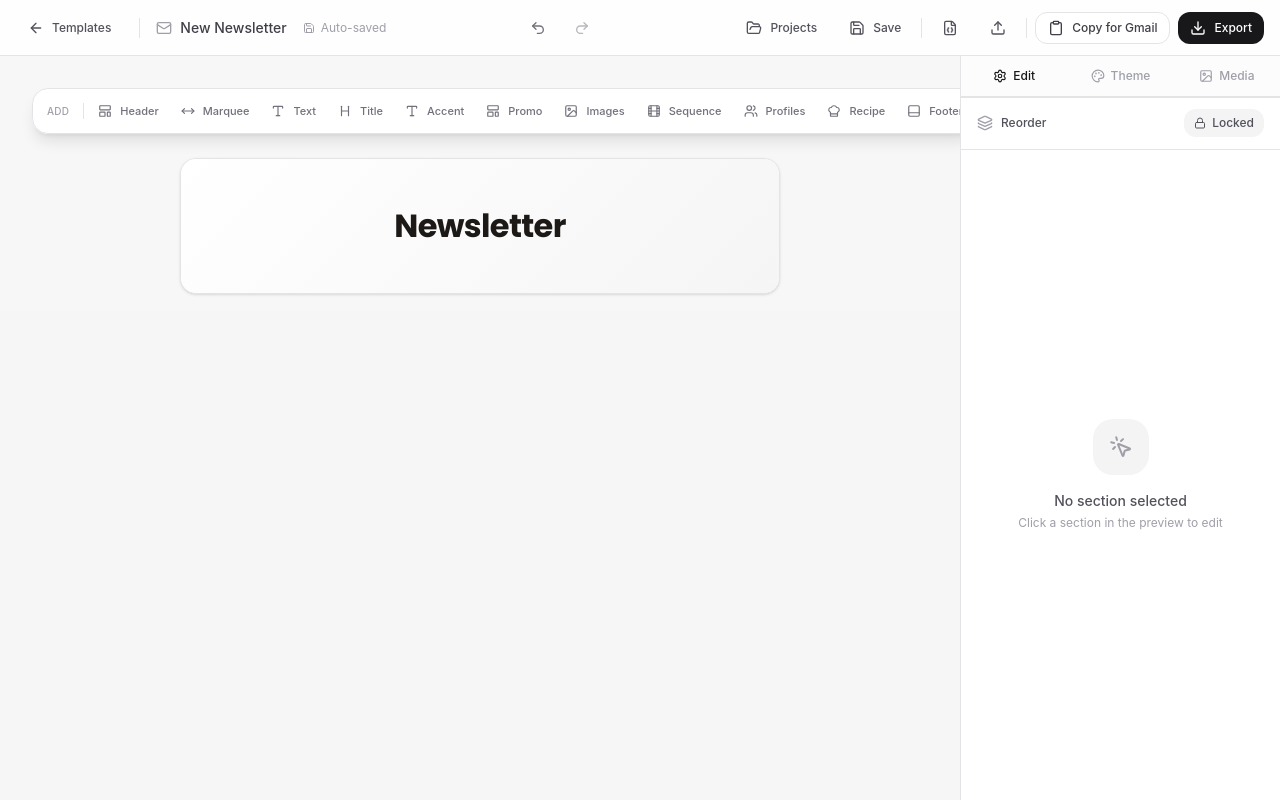
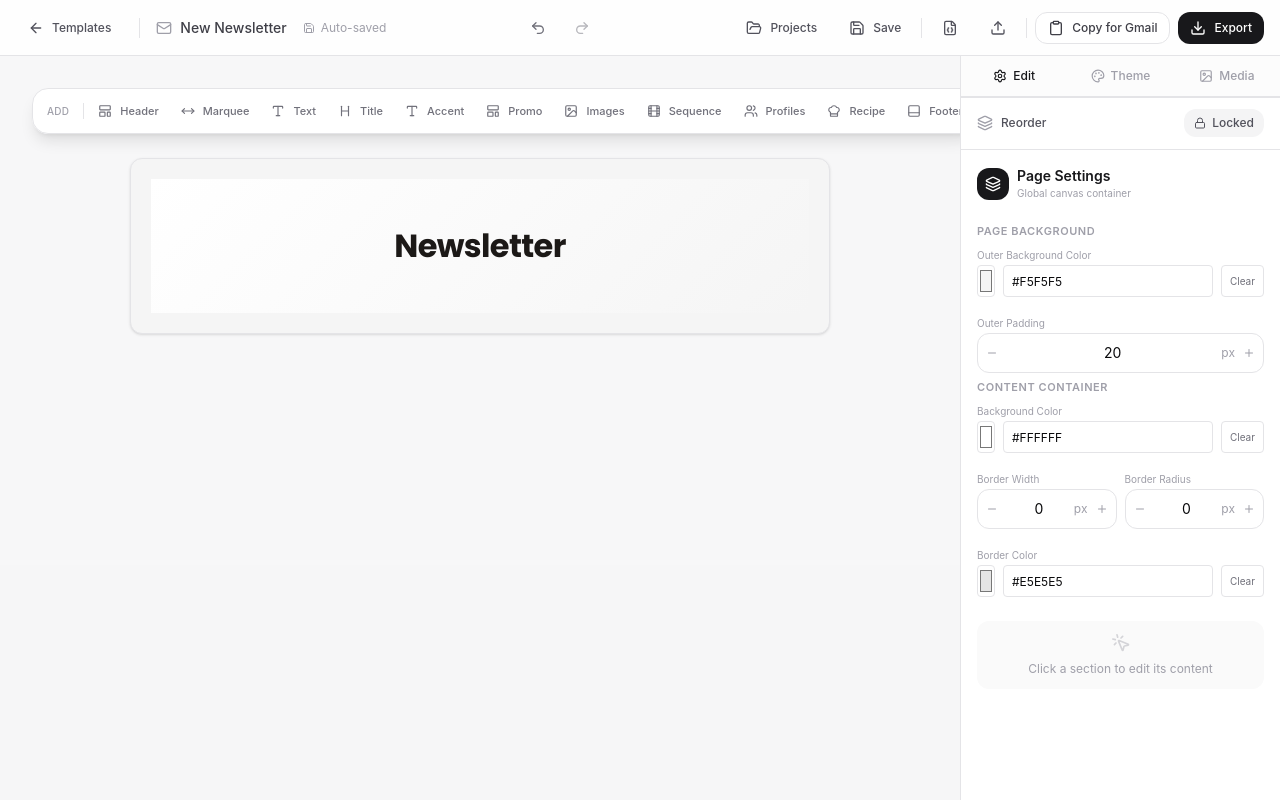
Before and after one commit to yanivorion/newsletter-builder, a React (Vite) app: page / in a window 1280 px wide. Both pictures are taken after a click on the button "Start New". Built offline with nearby package versions, Linux system fonts and the light colour scheme.

Commit message:
Fix email export: 80% width container, table-layout fixed for containment

```diff
--- a/src/App.jsx
+++ b/src/App.jsx
@@ -98,6 +98,16 @@ function AppContent() {
       sections: prev.sections.map(section =>
         section.id === sectionId ? { ...section, ...updates } : section
       )
+    }));
+  }, [setNewsletter]);
+
+  const handlePageSettingsUpdate = useCallback((updates) => {
+    setNewsletter(prev => ({
+      ...prev,
+      pageSettings: {
+        ...prev.pageSettings,
+        ...updates
+      }
     }));
   }, [setNewsletter]);
 
@@ -508,6 +518,7 @@ function AppContent() {
             onAddSection={handleAddSection}
             onReorderSections={handleReorderSections}
             onSectionUpdate={handleSectionUpdate}
+            onPageSettingsUpdate={handlePageSettingsUpdate}
             isUnlocked={isUnlocked}
           />
         </div>
@@ -517,6 +528,7 @@ function AppContent() {
           newsletter={newsletter}
           selectedSection={selectedSection}
           onSectionUpdate={handleSectionUpdate}
+          onPageSettingsUpdate={handlePageSettingsUpdate}
           onDeleteSection={handleDeleteSection}
           onMoveSection={handleMoveSection}
           isUnlocked={isUnlocked}
--- a/src/components/NewsletterEditor.jsx
+++ b/src/components/NewsletterEditor.jsx
@@ -48,6 +48,7 @@ function NewsletterEditor({
   onAddSection,
   onReorderSections,
   onSectionUpdate,
+  onPageSettingsUpdate,
   isUnlocked
 }) {
   const [draggedIndex, setDraggedIndex] = useState(null);
@@ -250,9 +251,30 @@ function NewsletterEditor({
       )}
 
       {/* Newsletter Preview */}
-      <div className="mx-auto w-full max-w-[600px]">
-        <div className="bg-white rounded-xl shadow-sm border border-zinc-200 overflow-hidden">
-          {newsletter.sections.map((section, index) => renderSection(section, index))}
+      <div className="mx-auto w-full max-w-[700px]">
+        {/* Outer Page Background */}
+        <div
+          style={{
+            backgroundColor: newsletter.pageSettings?.outerBackgroundColor || '#F5F5F5',
+            padding: `${newsletter.pageSettings?.outerPadding || 20}px`,
+            borderRadius: '12px',
+          }}
+          className="shadow-sm border border-zinc-200"
+        >
+          {/* Inner Content Container */}
+          <div
+            style={{
+              backgroundColor: newsletter.pageSettings?.innerBackgroundColor || '#FFFFFF',
+              borderRadius: `${newsletter.pageSettings?.innerBorderRadius || 0}px`,
+              border: newsletter.pageSettings?.innerBorderWidth
+                ? `${newsletter.pageSettings.innerBorderWidth}px solid ${newsletter.pageSettings?.innerBorderColor || '#E5E5E5'}`
+                : 'none',
+              overflow: 'hidden',
+            }}
+          >
+            {/* All sections render inside here with consistent width */}
+            {newsletter.sections.map((section, index) => renderSection(section, index))}
+          </div>
         </div>
       </div>
     </div>
--- a/src/components/SidebarEditor.jsx
+++ b/src/components/SidebarEditor.jsx
@@ -107,6 +107,7 @@ function SidebarEditor({
   newsletter,
   selectedSection,
   onSectionUpdate,
+  onPageSettingsUpdate,
   onDeleteSection,
   onMoveSection,
   isUnlocked,
@@ -837,6 +838,27 @@ function SidebarEditor({
               />
             </div>
           </div>
+
+          {/* Transparent background toggle - to show container's background image */}
+          <div className="flex items-center gap-2 p-2 bg-zinc-50 rounded-lg">
+            <label className="flex items-center gap-2 text-xs text-zinc-600 cursor-pointer">
+              <input
+                type="checkbox"
+                checked={section.backgroundColor === 'transparent'}
+                onChange={(e) => {
+                  if (e.target.checked) {
+                    handleFieldChange('backgroundColor', 'transparent');
+                  } else {
+                    handleFieldChange('backgroundColor', '#04D1FC');
+                  }
+                }}
+                className="rounded border-zinc-300 text-[#04D1FC] focus:ring-[#04D1FC]"
+              />
+              Transparent (use container BG image)
+            </label>
+          </div>
+
+          {section.backgroundColor !== 'transparent' && (
             <GradientPicker
               startColor={section.backgroundColor}
               endColor={section.gradientEnd}
@@ -844,6 +866,7 @@ function SidebarEditor({
               onEndColorChange={(color) => handleFieldChange('gradientEnd', color)}
               sectionKey={selectedSection}
             />
+          )}
         </div>
       </FieldGroup>
 
@@ -2699,13 +2722,91 @@ function SidebarEditor({
         {activeTab === 'edit' && (
           <>
             {!selectedSection ? (
-              <div className="h-full flex items-center justify-center p-8">
-                <div className="text-center">
-                  <div className="w-14 h-14 rounded-2xl bg-zinc-100 flex items-center justify-center mx-auto mb-4">
-                    <MousePointerClick className="w-6 h-6 text-zinc-400" />
-                  </div>
-                  <p className="text-sm font-medium text-zinc-600 mb-1">No section selected</p>
-                  <p className="text-xs text-zinc-400">Click a section in the preview to edit</p>
+              <div className="p-4">
+                {/* Page Settings when no section selected */}
+                <div className="mb-4">
+                  <div className="flex items-center gap-2 mb-3">
+                    <div className="w-8 h-8 rounded-lg bg-zinc-900 flex items-center justify-center">
+                      <Layers className="w-4 h-4 text-white" />
+                    </div>
+                    <div>
+                      <h2 className="text-sm font-semibold text-zinc-900">Page Settings</h2>
+                      <p className="text-[10px] text-zinc-400">Global canvas container</p>
+                    </div>
+                  </div>
+                </div>
+
+                {/* Outer Container */}
+                <FieldGroup label="Page Background">
+                  <div className="space-y-3">
+                    <div className="space-y-1">
+                      <span className="text-[10px] text-zinc-400">Outer Background Color</span>
+                      <ImageColorPicker
+                        value={newsletter?.pageSettings?.outerBackgroundColor || '#F5F5F5'}
+                        onChange={(val) => onPageSettingsUpdate?.({ outerBackgroundColor: val })}
+                        placeholder="#F5F5F5"
+                        allowClear
+                      />
+                    </div>
+                    <div className="space-y-1">
+                      <span className="text-[10px] text-zinc-400">Outer Padding</span>
+                      <NumberInput
+                        value={newsletter?.pageSettings?.outerPadding ?? 20}
+                        onChange={(val) => onPageSettingsUpdate?.({ outerPadding: val })}
+                        step={4}
+                        suffix="px"
+                      />
+                    </div>
+                  </div>
+                </FieldGroup>
+
+                {/* Inner Container */}
+                <FieldGroup label="Content Container">
+                  <div className="space-y-3">
+                    <div className="space-y-1">
+                      <span className="text-[10px] text-zinc-400">Background Color</span>
+                      <ImageColorPicker
+                        value={newsletter?.pageSettings?.innerBackgroundColor || '#FFFFFF'}
+                        onChange={(val) => onPageSettingsUpdate?.({ innerBackgroundColor: val })}
+                        placeholder="#FFFFFF"
+                        allowClear
+                      />
+                    </div>
+                    <div className="grid grid-cols-2 gap-2">
+                      <div className="space-y-1">
+                        <span className="text-[10px] text-zinc-400">Border Width</span>
+                        <NumberInput
+                          value={newsletter?.pageSettings?.innerBorderWidth ?? 0}
+                          onChange={(val) => onPageSettingsUpdate?.({ innerBorderWidth: val })}
+                          step={1}
+                          suffix="px"
+                        />
+                      </div>
+                      <div className="space-y-1">
+                        <span className="text-[10px] text-zinc-400">Border Radius</span>
+                        <NumberInput
+                          value={newsletter?.pageSettings?.innerBorderRadius ?? 0}
+                          onChange={(val) => onPageSettingsUpdate?.({ innerBorderRadius: val })}
+                          step={2}
+                          suffix="px"
+                        />
+                      </div>
+                    </div>
+                    <div className="space-y-1">
+                      <span className="text-[10px] text-zinc-400">Border Color</span>
+                      <ImageColorPicker
+                        value={newsletter?.pageSettings?.innerBorderColor || '#E5E5E5'}
+                        onChange={(val) => onPageSettingsUpdate?.({ innerBorderColor: val })}
+                        placeholder="#E5E5E5"
+                        allowClear
+                      />
+                    </div>
+                  </div>
+                </FieldGroup>
+
+                <div className="mt-6 p-3 bg-zinc-50 rounded-lg text-center">
+                  <MousePointerClick className="w-5 h-5 text-zinc-300 mx-auto mb-2" />
+                  <p className="text-xs text-zinc-400">Click a section to edit its content</p>
                 </div>
               </div>
             ) : (
--- a/src/components/TemplateSelector.jsx
+++ b/src/components/TemplateSelector.jsx
@@ -5,6 +5,15 @@ import { ArrowRight, FolderOpen, Upload, Trash2, FileJson } from 'lucide-react';
 const blankTemplate = {
   id: 'blank',
   name: 'New Newsletter',
+  // Page-level container settings (wrapper around all sections)
+  pageSettings: {
+    outerBackgroundColor: '#F5F5F5', // Background of the full page
+    outerPadding: 20,                 // Padding around the content container
+    innerBackgroundColor: '#FFFFFF',  // Background of the content area
+    innerBorderWidth: 0,
+    innerBorderColor: '#E5E5E5',
+    innerBorderRadius: 0
+  },
   sections: [
     {
       id: 'header-1',
--- a/src/utils/emailExport.js
+++ b/src/utils/emailExport.js
@@ -66,6 +66,15 @@ export function exportToHTML(newsletter) {
     return '';
   }
 
+  // Page settings with defaults
+  const pageSettings = newsletter.pageSettings || {};
+  const outerBg = pageSettings.outerBackgroundColor || '#F5F5F5';
+  const outerPadding = pageSettings.outerPadding ?? 20;
+  const innerBg = pageSettings.innerBackgroundColor || '#FFFFFF';
+  const innerBorderWidth = pageSettings.innerBorderWidth ?? 0;
+  const innerBorderColor = pageSettings.innerBorderColor || '#E5E5E5';
+  const innerBorderRadius = pageSettings.innerBorderRadius ?? 0;
+
   const sections = newsletter.sections.map(section => {
     let content;
     switch (section.type) {
@@ -104,6 +113,9 @@ export function exportToHTML(newsletter) {
     }
     return section.container ? wrapWithContainer(content, section.container) : content;
   }).join('\n');
+
+  // Build inner container style
+  const innerContainerStyle = `background-color: ${innerBg};${innerBorderWidth > 0 ? ` border: ${innerBorderWidth}px solid ${innerBorderColor};` : ''}${innerBorderRadius > 0 ? ` border-radius: ${innerBorderRadius}px;` : ''} overflow: hidden;`;
 
   return `<!DOCTYPE html>
 <html lang="en" xmlns="http://www.w3.org/1999/xhtml" xmlns:v="urn:schemas-microsoft-com:vml" xmlns:o="urn:schemas-microsoft-com:office:office">
@@ -152,16 +164,16 @@ export function exportToHTML(newsletter) {
   </style>
   <![endif]-->
 </head>
-<body style="margin: 0; padding: 0; background-color: #f4f4f4; font-family: ${FONT_STACKS['default']}; -webkit-font-smoothing: antialiased;">
-  <table role="presentation" width="100%" cellspacing="0" cellpadding="0" border="0" style="mso-table-lspace: 0pt; mso-table-rspace: 0pt; background-color: #f4f4f4;">
+<body style="margin: 0; padding: 0; background-color: ${outerBg}; font-family: ${FONT_STACKS['default']}; -webkit-font-smoothing: antialiased;">
+  <table role="presentation" width="100%" cellspacing="0" cellpadding="0" border="0" style="mso-table-lspace: 0pt; mso-table-rspace: 0pt; background-color: ${outerBg};">
     <tr>
-      <td align="center" style="padding: 20px 10px;">
+      <td align="center" style="padding: ${outerPadding}px 10px;">
         <!--[if mso]>
         <table role="presentation" align="center" border="0" cellspacing="0" cellpadding="0" width="600">
         <tr>
         <td>
         <![endif]-->
-        <table role="presentation" class="email-container" width="600" cellspacing="0" cellpadding="0" border="0" style="mso-table-lspace: 0pt; mso-table-rspace: 0pt; background-color: #ffffff; margin: 0 auto;">
+        <table role="presentation" class="email-container" width="600" cellspacing="0" cellpadding="0" border="0" style="mso-table-lspace: 0pt; mso-table-rspace: 0pt; ${innerContainerStyle} margin: 0 auto;">
           ${sections}
         </table>
         <!--[if mso]>
@@ -181,6 +193,15 @@ export function exportForGmail(newsletter) {
   if (!newsletter || !newsletter.sections) {
     return '';
   }
+
+  // Page settings with defaults
+  const pageSettings = newsletter.pageSettings || {};
+  const outerBg = pageSettings.outerBackgroundColor || '#F5F5F5';
+  const outerPadding = pageSettings.outerPadding ?? 20;
+  const innerBg = pageSettings.innerBackgroundColor || '#FFFFFF';
+  const innerBorderWidth = pageSettings.innerBorderWidth ?? 0;
+  const innerBorderColor = pageSettings.innerBorderColor || '#E5E5E5';
+  const innerBorderRadius = pageSettings.innerBorderRadius ?? 0;
 
   const sections = newsletter.sections.map(section => {
     let content;
@@ -221,9 +242,19 @@ export function exportForGmail(newsletter) {
     return section.container ? wrapWithContainer(content, section.container) : content;
   }).join('\n');
 
-  // For Gmail - NO grey background, just clean white table that fits the compose window
-  return `<table role="presentation" align="center" cellspacing="0" cellpadding="0" border="0" style="background-color: #ffffff; width: 100%; max-width: 600px; margin: 0 auto; font-family: ${FONT_STACKS['default']};">
-  ${sections}
+  // Build inner container style
+  const innerContainerStyle = `background-color: ${innerBg};${innerBorderWidth > 0 ? ` border: ${innerBorderWidth}px solid ${innerBorderColor};` : ''}${innerBorderRadius > 0 ? ` border-radius: ${innerBorderRadius}px;` : ''} overflow: hidden;`;
+
+  // For Gmail - Uses page settings for consistent appearance
+  // CRITICAL: 80% width with max-width, table-layout: fixed to prevent overflow
+  return `<table role="presentation" align="center" cellspacing="0" cellpadding="0" border="0" style="background-color: ${outerBg}; width: 80%; max-width: 600px; margin: 0 auto; font-family: ${FONT_STACKS['default']}; table-layout: fixed;">
+  <tr>
+    <td style="padding: ${outerPadding}px;">
+      <table role="presentation" width="100%" cellspacing="0" cellpadding="0" border="0" style="${innerContainerStyle} width: 100%; table-layout: fixed;">
+        ${sections}
+      </table>
+    </td>
+  </tr>
 </table>`;
 }
 
@@ -251,7 +282,7 @@ function exportHeader(section, isGmail = false) {
   const badgeHtml = section.showDateBadge && section.dateBadgeText ? `
     <tr>
       <td align="right" style="padding: 0 20px 16px;">
-        <table role="presentation" cellspacing="0" cellpadding="0" border="0" style="mso-table-lspace: 0pt; mso-table-rspace: 0pt;">
+        <table role="presentation" cellspacing="0" cellpadding="0" border="0" style="mso-table-lspace: 0pt; mso-table-rspace: 0pt; table-layout: fixed;">
           <tr>
             <td style="background-color: ${section.dateBadgeBg || '#04D1FC'}; color: ${section.dateBadgeColor || '#ffffff'}; padding: 6px 14px; border-radius: 4px; font-size: 12px; font-weight: 600; font-family: ${fontStack}; letter-spacing: 0.05em;">
               ${section.dateBadgeText}
@@ -278,7 +309,7 @@ function exportHeader(section, isGmail = false) {
   return `
     <tr>
       <td style="${bgStyle}">
-        <table role="presentation" width="100%" cellspacing="0" cellpadding="0" border="0" style="mso-table-lspace: 0pt; mso-table-rspace: 0pt;">
+        <table role="presentation" width="100%" cellspacing="0" cellpadding="0" border="0" style="mso-table-lspace: 0pt; mso-table-rspace: 0pt; table-layout: fixed;">
           ${section.logo ? `
           <tr>
             <td align="${logoAlignment}" style="padding: 40px 20px 20px;">
@@ -357,7 +388,7 @@ function exportSectionHeader(section) {
   return `
     <tr>
       <td style="padding: 0;">
-        <table role="presentation" width="100%" cellspacing="0" cellpadding="0" border="0" style="mso-table-lspace: 0pt; mso-table-rspace: 0pt;">
+        <table role="presentation" width="100%" cellspacing="0" cellpadding="0" border="0" style="mso-table-lspace: 0pt; mso-table-rspace: 0pt; table-layout: fixed;">
           <tr>
             <td style="${bgStyle} color: ${section.color || '#ffffff'}; padding: ${paddingTop}px ${paddingRight}px ${paddingBottom}px ${paddingLeft}px; text-align: center; font-family: ${fontStack}; font-size: ${section.fontSize || 14}px; font-weight: ${section.fontWeight || 600}; letter-spacing: ${section.letterSpacing || '0.08em'}; text-transform: uppercase; border-radius: ${borderRadius}px;">
               ${section.text || ''}
@@ -387,7 +418,7 @@ function exportAccentText(section) {
   const tagHtml = section.tagText ? `
     <tr>
       <td align="${tagAlign}" style="padding-bottom: ${tagToContentGap}px;">
-        <table role="presentation" cellspacing="0" cellpadding="0" border="0" style="mso-table-lspace: 0pt; mso-table-rspace: 0pt;">
+        <table role="presentation" cellspacing="0" cellpadding="0" border="0" style="mso-table-lspace: 0pt; mso-table-rspace: 0pt; table-layout: fixed;">
           <tr>
             <td align="center" valign="middle" style="background-color: ${section.tagBackgroundColor || '#04D1FC'}; color: ${section.tagTextColor || '#FFFFFF'}; padding: 10px 24px; border-radius: ${section.tagBorderRadius || 8}px; font-size: ${section.tagFontSize || 14}px; font-weight: 600; font-family: ${fontStack}; line-height: 1.2; mso-padding-alt: 12px 24px;">
               ${section.tagText}
@@ -464,7 +495,7 @@ function exportPromoCard(section, isGmail = false) {
   return `
     <tr>
       <td style="background-color: ${section.backgroundColor || '#F8F9FA'}; padding: ${paddingTop}px ${paddingRight}px ${paddingBottom}px ${paddingLeft}px; border-radius: ${section.borderRadius || 16}px;">
-        <table role="presentation" width="100%" cellspacing="0" cellpadding="0" border="0" dir="${direction}" style="mso-table-lspace: 0pt; mso-table-rspace: 0pt;">
+        <table role="presentation" width="100%" cellspacing="0" cellpadding="0" border="0" dir="${direction}" style="mso-table-lspace: 0pt; mso-table-rspace: 0pt; table-layout: fixed;">
           <tr>
             ${rowContent}
           </tr>
@@ -612,10 +643,10 @@ function exportImageCollage(section, isGmail = false) {
           ? `<div style="position: absolute; top: 0; left: 0; right: 0; bottom: 0; background-color: ${overlay.color}; opacity: ${overlay.opacity / 100};"></div>`
           : '';
 
-        // Use width: 100% for auto-fit in Gmail
+        // Use width: 100% and max-width: 100% for containment in Gmail
         cellContent = `
-          <div style="position: relative; width: 100%; height: ${cellHeightPx}px; border-radius: 8px; overflow: hidden; background-color: ${bgColor || 'transparent'};">
-            <img src="${image}" alt="Image ${cellId}" style="display: block; width: 100%; height: ${cellHeightPx}px; object-fit: ${objectFit}; object-position: ${focalPoint.x}% ${focalPoint.y}%;" />
+          <div style="position: relative; width: 100%; max-width: 100%; height: ${cellHeightPx}px; border-radius: 8px; overflow: hidden; background-color: ${bgColor || 'transparent'};">
+            <img src="${image}" alt="Image ${cellId}" style="display: block; width: 100%; max-width: 100%; height: ${cellHeightPx}px; object-fit: ${objectFit}; object-position: ${focalPoint.x}% ${focalPoint.y}%;" />
             ${overlayDiv}
           </div>`;
       } else {
@@ -648,7 +679,7 @@ function exportImageCollage(section, isGmail = false) {
   return `
     <tr>
       <td style="background-color: ${section.backgroundColor || '#ffffff'}; padding: 16px;">
-        <table role="presentation" width="100%" cellspacing="0" cellpadding="0" border="0" style="mso-table-lspace: 0pt; mso-table-rspace: 0pt;">
+        <table role="presentation" width="100%" cellspacing="0" cellpadding="0" border="0" style="mso-table-lspace: 0pt; mso-table-rspace: 0pt; table-layout: fixed;">
           ${tableRowsHtml}
         </table>
       </td>
@@ -684,7 +715,7 @@ function exportProfileCards(section) {
   return `
     <tr>
       <td style="background-color: ${section.backgroundColor || '#ffffff'}; padding: 30px 20px;">
-        <table role="presentation" width="100%" cellspacing="0" cellpadding="0" border="0" style="mso-table-lspace: 0pt; mso-table-rspace: 0pt;">
+        <table role="presentation" width="100%" cellspacing="0" cellpadding="0" border="0" style="mso-table-lspace: 0pt; mso-table-rspace: 0pt; table-layout: fixed;">
           <tr>
             ${profileCells}
           </tr>
@@ -701,7 +732,7 @@ function exportRecipe(section, isGmail = false) {
   return `
     <tr>
       <td style="background-color: ${section.backgroundColor || '#ffffff'}; padding: 30px 20px;">
-        <table role="presentation" width="100%" cellspacing="0" cellpadding="0" border="0" style="mso-table-lspace: 0pt; mso-table-rspace: 0pt;">
+        <table role="presentation" width="100%" cellspacing="0" cellpadding="0" border="0" style="mso-table-lspace: 0pt; mso-table-rspace: 0pt; table-layout: fixed;">
           <tr>
             <td align="center">
               <h2 dir="rtl" style="font-family: ${fontStack}; font-size: 24px; font-weight: 600; color: #333333; margin: 0 0 20px;">${section.title || ''}</h2>
@@ -793,7 +824,7 @@ function exportFooter(section) {
     content += `
       <tr>
         <td style="padding: 0 0 20px;">
-          <table role="presentation" width="100%" cellspacing="0" cellpadding="0" border="0" style="mso-table-lspace: 0pt; mso-table-rspace: 0pt;">
+          <table role="presentation" width="100%" cellspacing="0" cellpadding="0" border="0" style="mso-table-lspace: 0pt; mso-table-rspace: 0pt; table-layout: fixed;">
             <tr>
               <td style="border-top: ${section.dividerWidth || 1}px solid ${section.dividerColor || '#E5E7EB'};"></td>
             </tr>
@@ -842,7 +873,7 @@ function exportFooter(section) {
   return `
     <tr>
       <td style="background-color: ${bgColor}; padding: ${paddingTop}px ${paddingRight}px ${paddingBottom}px ${paddingLeft}px;">
-        <table role="presentation" width="100%" cellspacing="0" cellpadding="0" border="0" style="mso-table-lspace: 0pt; mso-table-rspace: 0pt;">
+        <table role="presentation" width="100%" cellspacing="0" cellpadding="0" border="0" style="mso-table-lspace: 0pt; mso-table-rspace: 0pt; table-layout: fixed;">
           ${content}
         </table>
       </td>
```
Also changed, not shown: src/components/sections/HeaderSection.jsx (+6 -1 lines), 5 other files (tests, documents, lock files or other folders). Lines whose indentation alone changed are shown as unchanged.
